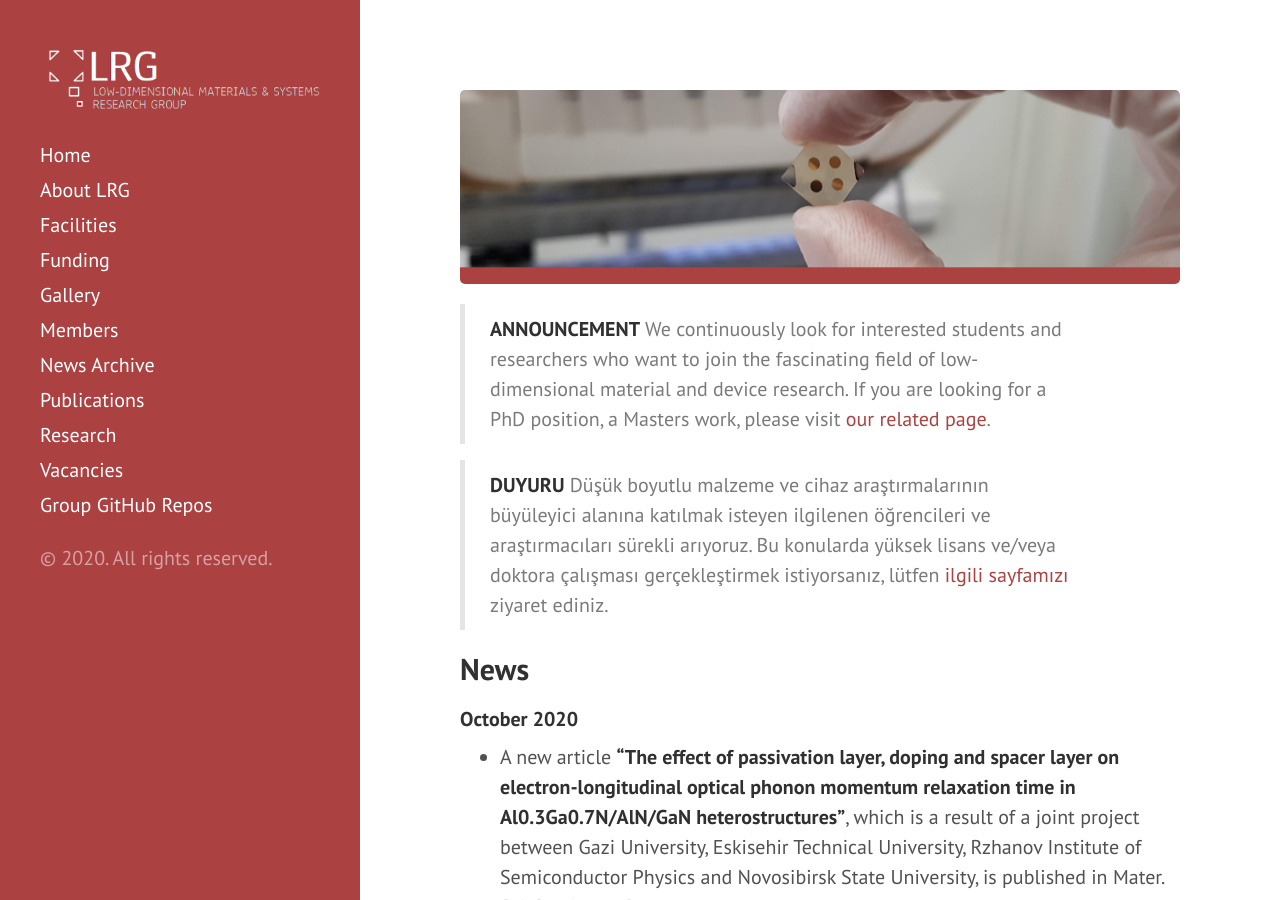
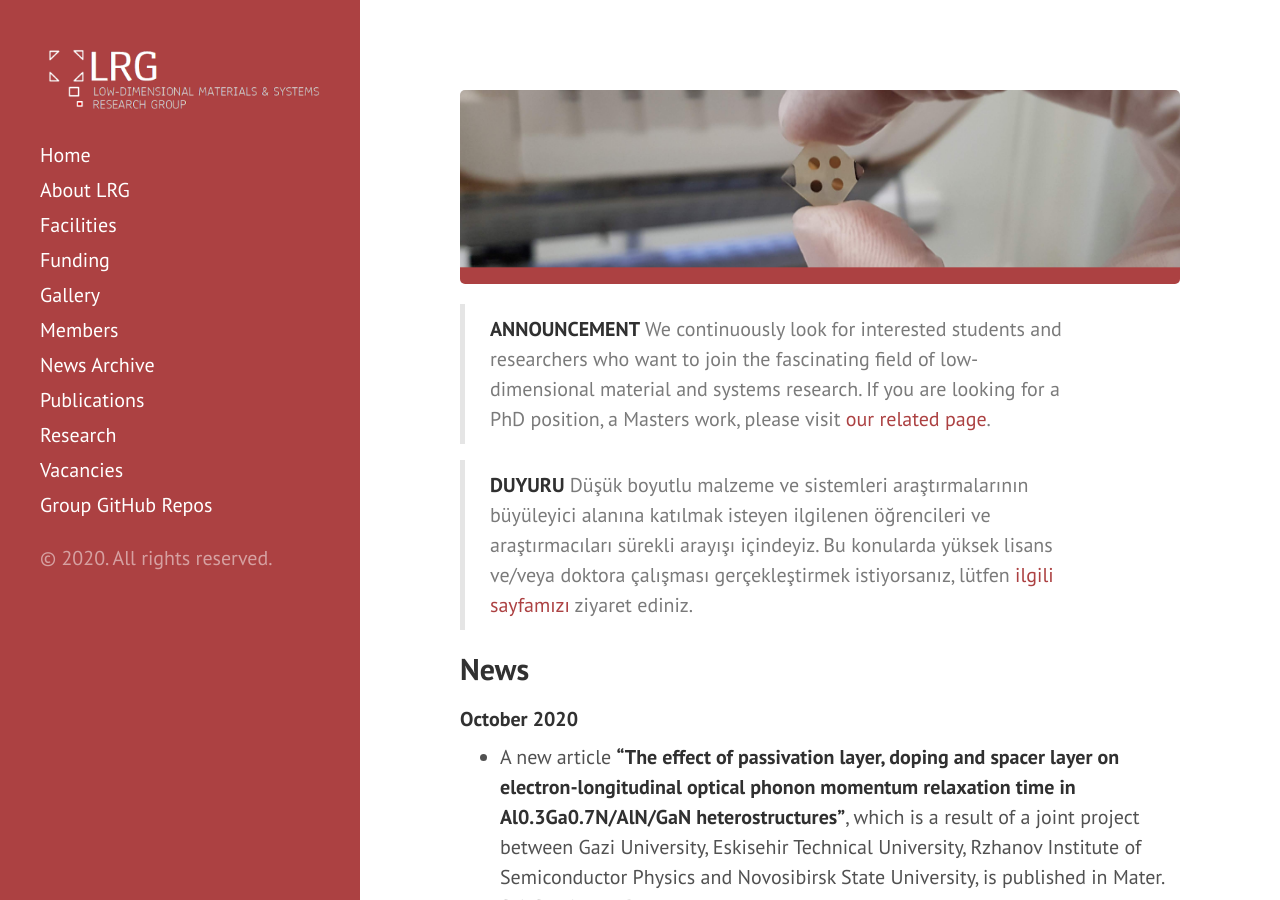
Before and after one commit to lrgresearch/oldwebsite, a Jekyll site: the page built from index.md, in a window 1280 px wide and 900 px high. Built offline with Jekyll 4.4.1, drawn with Linux system fonts in a browser that asks for light colours; the list of posts is cut into pages by our own code.

Commit message:
Update index.md

```diff
--- a/index.md
+++ b/index.md
@@ -5,10 +5,10 @@ layout: page
 ![Image](files/banner.png)
 
 > **ANNOUNCEMENT**
-> We continuously look for interested students and researchers who want to join the fascinating field of low-dimensional material and device research. If you are looking for a PhD position, a Masters work, please visit [our related page](vacancies.md).
+> We continuously look for interested students and researchers who want to join the fascinating field of low-dimensional material and systems research. If you are looking for a PhD position, a Masters work, please visit [our related page](vacancies.md).
 
 > **DUYURU**
-> Düşük boyutlu malzeme ve cihaz araştırmalarının büyüleyici alanına katılmak isteyen ilgilenen öğrencileri ve araştırmacıları sürekli arıyoruz. Bu konularda yüksek lisans ve/veya doktora çalışması gerçekleştirmek istiyorsanız, lütfen [ilgili sayfamızı](vacancies.md) ziyaret ediniz.
+> Düşük boyutlu malzeme ve sistemleri araştırmalarının büyüleyici alanına katılmak isteyen ilgilenen öğrencileri ve araştırmacıları sürekli arayışı içindeyiz. Bu konularda yüksek lisans ve/veya doktora çalışması gerçekleştirmek istiyorsanız, lütfen [ilgili sayfamızı](vacancies.md) ziyaret ediniz.
 
 ## News
 
```
